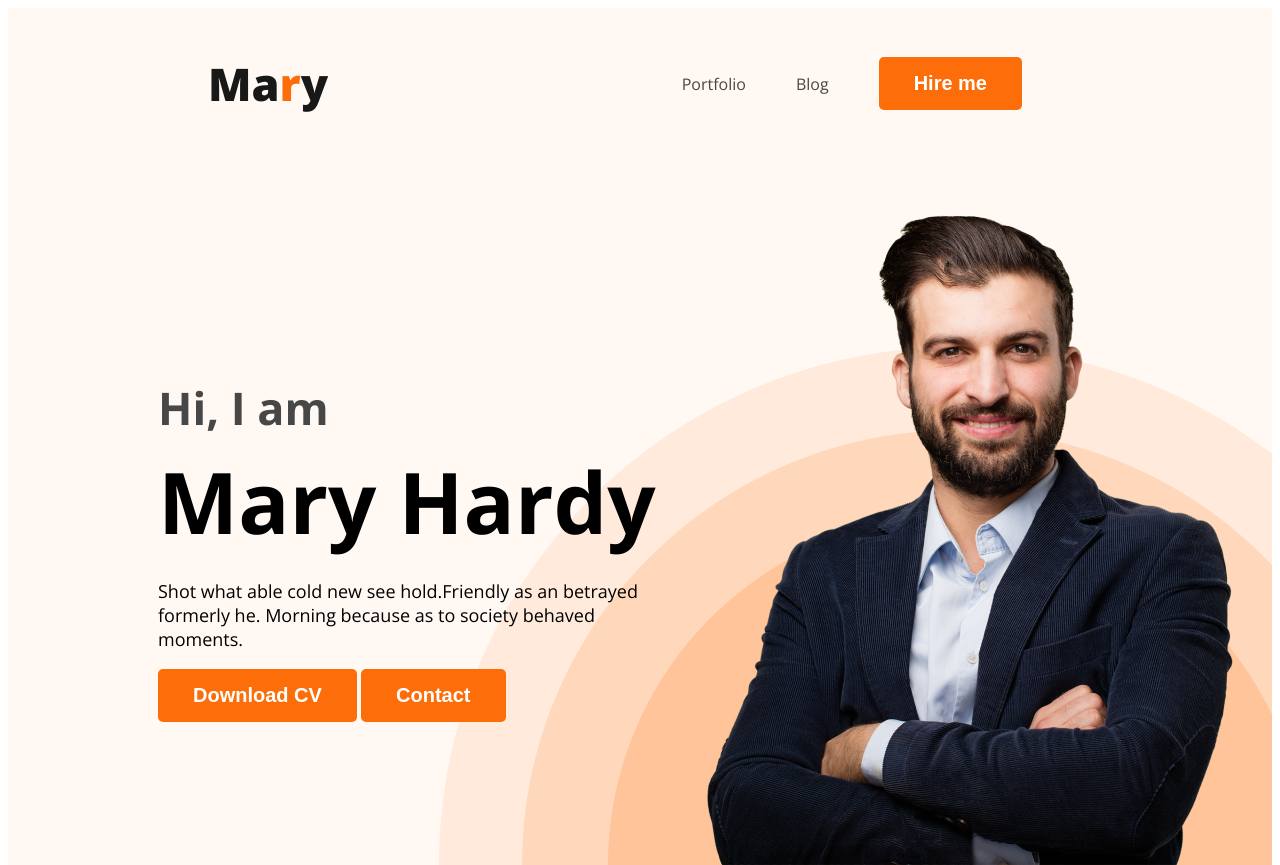
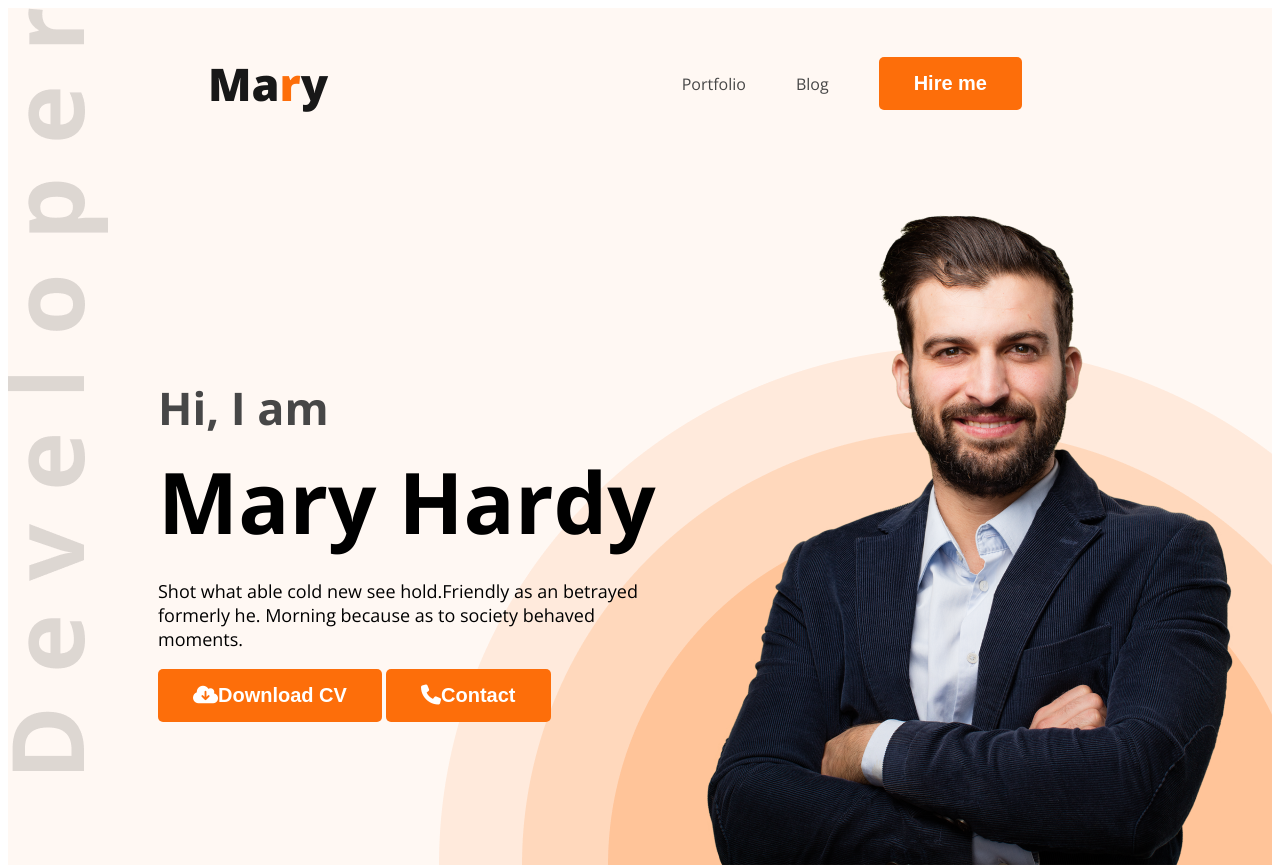
Before and after one commit to Atiar-Rahman/Web-Project, a plain HTML site: page index.html in a window 1280 px wide. Shown: the top 865 px of the page. Drawn offline with nearby package versions, Linux system fonts and the light colour scheme.

Commit message:
add icon

```diff
--- a/index.html
+++ b/index.html
@@ -4,6 +4,8 @@
     <meta charset="UTF-8">
     <meta name="viewport" content="width=device-width, initial-scale=1.0">
     <title>Web Developer Portfolio</title>
+
+    <script src="https://kit.fontawesome.com/09cc0dfcdd.js" crossorigin="anonymous"></script>
     <link rel="preconnect" href="https://fonts.googleapis.com">
 <link rel="preconnect" href="https://fonts.gstatic.com" crossorigin>
 <link href="https://fonts.googleapis.com/css2?family=Open+Sans:wght@400;700;800&display=swap" rel="stylesheet">
@@ -25,8 +27,8 @@
                 <h1 class="banner-title">Mary Hardy</h1>
                 <p class="banner-description">Shot what able cold new see hold.Friendly as an betrayed formerly he. Morning because as to society behaved moments.</p>
 
-                <button class="btn-primary">Download CV</button>
-                <button class="btn-primary">Contact</button>
+                <button class="btn-primary"><i class="fa-solid fa-cloud-arrow-down"></i>Download CV</button>
+                <button class="btn-primary"><i class="fa-solid fa-phone"></i>Contact</button>
             </div>
             <img class="profile-pic" src="images/hardy.png" alt="">
         </div>
@@ -142,7 +144,7 @@
                     </div>
             </div>
                 <div class="download-cv">
-                    <button class="btn-primary">Download CV</button>
+                    <button class="btn-primary"> <i class="fa-solid fa-cloud-arrow-down"></i>Download CV</button>
                 </div>
         </section>
     </main>
--- a/styles/Portpholio.css
+++ b/styles/Portpholio.css
@@ -63,9 +63,9 @@ nav a{
 
 .header{
     background-color: #FFF8F3;
-    background-image: url('../images/header_bg.png');
+    background-image: url('../images/header_bg.png'),url('../images/developer.png');
     background-repeat: no-repeat;
-    background-position: bottom right;
+    background-position: bottom right,top left;
 }
 
 .banner{
```
